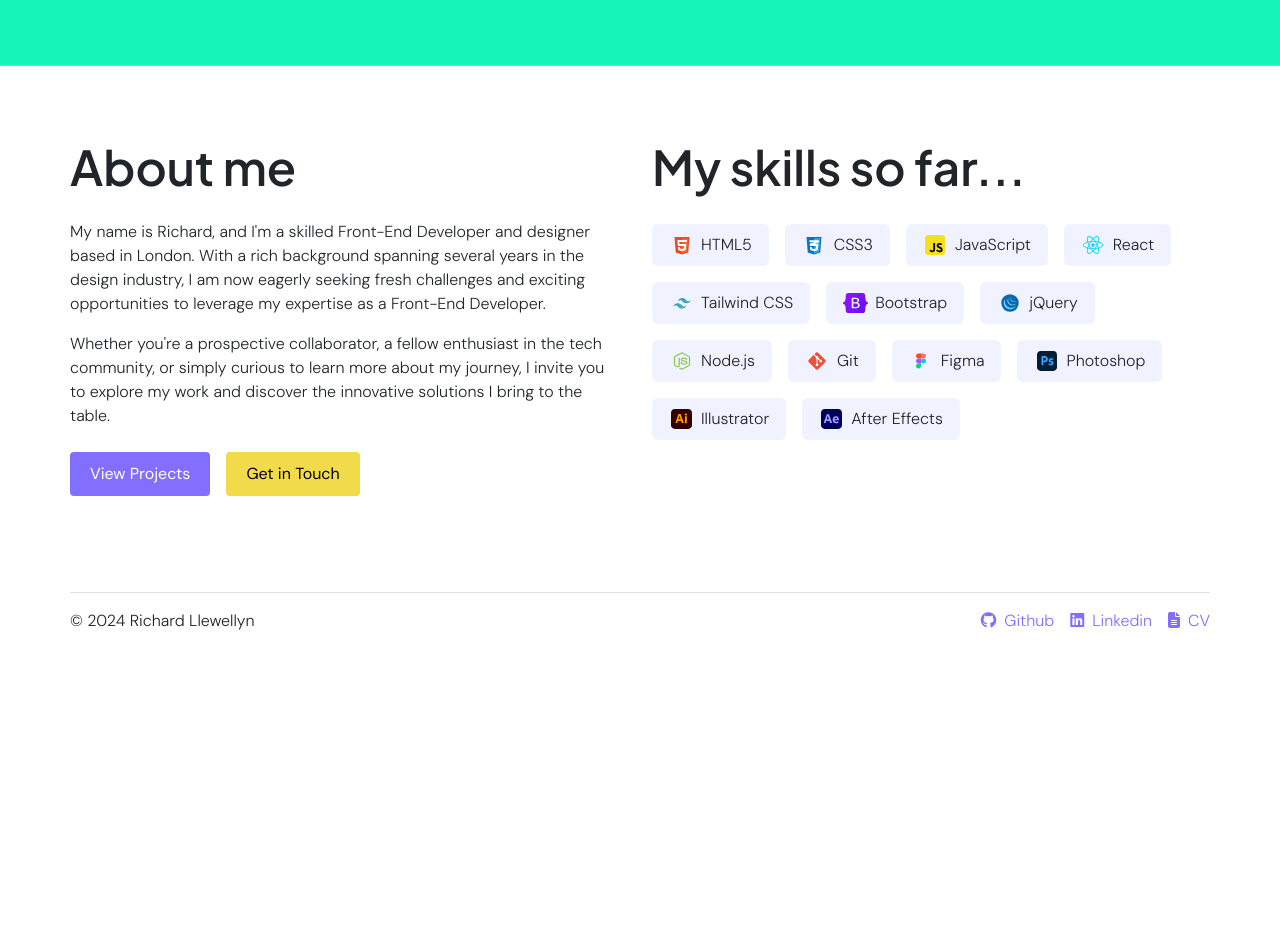
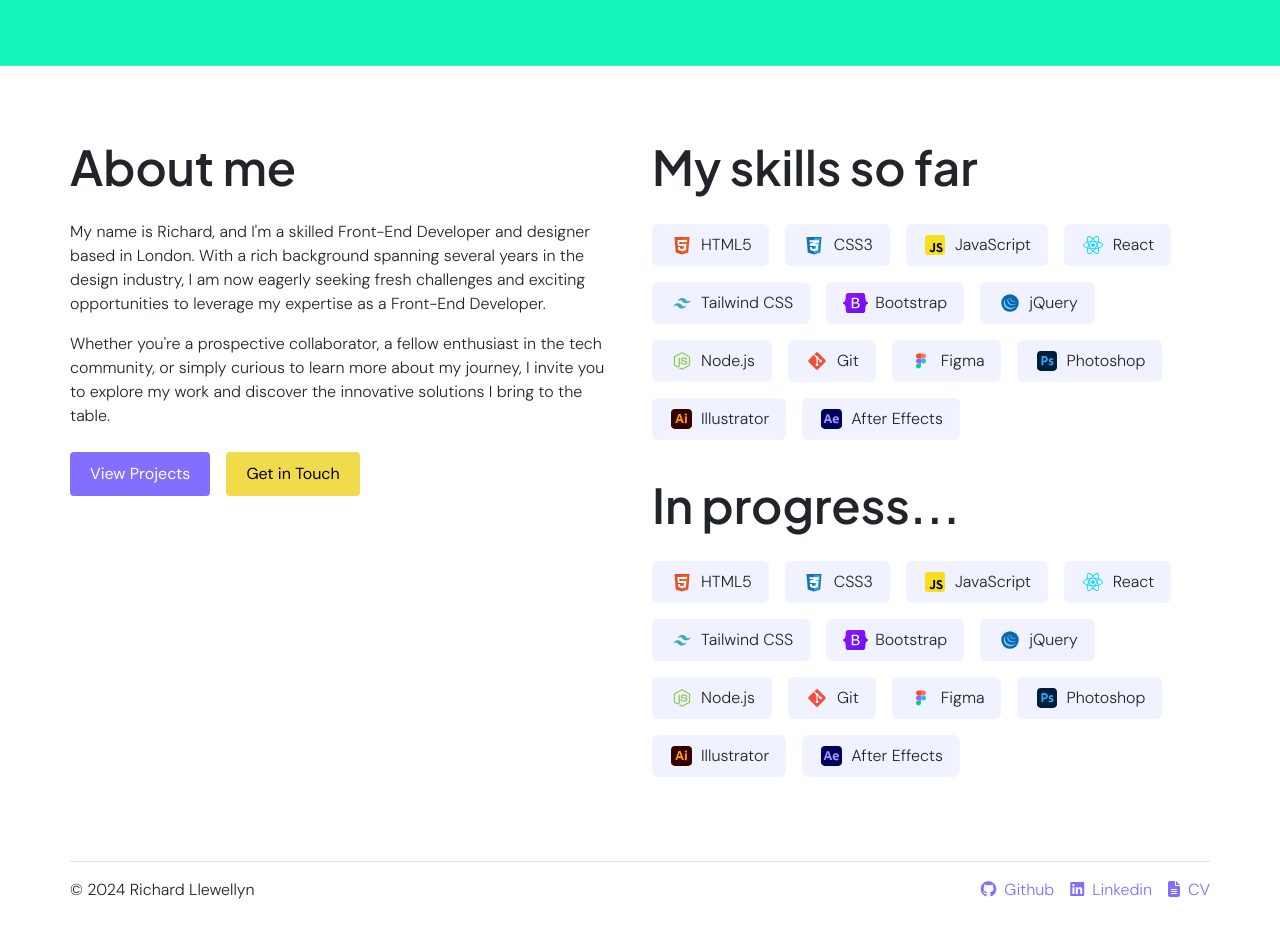
Before and after one commit to RichLlew182/react-portfolio, a React (Vite) app: page / in a window 1280 px wide. Shown: the part 500-1436 px from the top of the page. Before the commit the page ends 1173 px from the top, so only its background shows below. Built offline with nearby package versions, Linux system fonts and the light colour scheme.

Commit message:
added new section for learning skills

```diff
--- a/package.json
+++ b/package.json
@@ -33,5 +33,9 @@
     "eslint-plugin-react-refresh": "^0.4.5",
     "gh-pages": "^6.1.1",
     "vite": "^5.1.0"
-  }
+  },
+  "description": "Module 13 Challenge for EDX Bootcamp",
+  "main": "vite.config.js",
+  "author": "",
+  "license": "ISC"
 }
--- a/src/pages/Home.jsx
+++ b/src/pages/Home.jsx
@@ -56,8 +56,23 @@
           </motion.div>
 
           <div className="col-lg-12 col-xl-6">
-            <div className="h-100 ">
-              <motion.h2 initial={{ opacity: 0, y: 20 }} animate={{ opacity: 1, y: 0 }} transition={{ delay: 1.5 }} className="mb-4 display-5 text-highlight">My skills so far...</motion.h2>
+            <div className="h-50 ">
+              <motion.h2 initial={{ opacity: 0, y: 20 }} animate={{ opacity: 1, y: 0 }} transition={{ delay: 1.5 }} className="mb-4 display-5 text-highlight">My skills so far</motion.h2>
+
+              <ul className="list-group list-group-horizontal d-flex flex-wrap gap-3 pt-1">{
+                skillsList.map((skill, index) => (
+                  <motion.li className='list-group-item d-flex py-2 align-items-center rounded' key={skill.id} variants={fadeInAnimationVariants} initial={"initial"} animate={"animate"} custom={index}>
+                    <img className="skill-icon" src={skill.icon} alt={skill.alt} height="20" width="25"></img>
+                    {skill.title}
+                  </motion.li>
+                ))
+              }
+
+              </ul>
+            </div>
+
+            <div className="h-50 mt-4">
+              <motion.h2 initial={{ opacity: 0, y: 20 }} animate={{ opacity: 1, y: 0 }} transition={{ delay: 1.5 }} className="mb-4 display-5 text-highlight">In progress...</motion.h2>
 
               <ul className="list-group list-group-horizontal d-flex flex-wrap gap-3 pt-1">{
                 skillsList.map((skill, index) => (
@@ -71,6 +86,8 @@
               </ul>
             </div>
           </div>
+
+
         </Row>
 
       </section >
```
Also changed, not shown: 1 other file (tests, documents, lock files or other folders).
